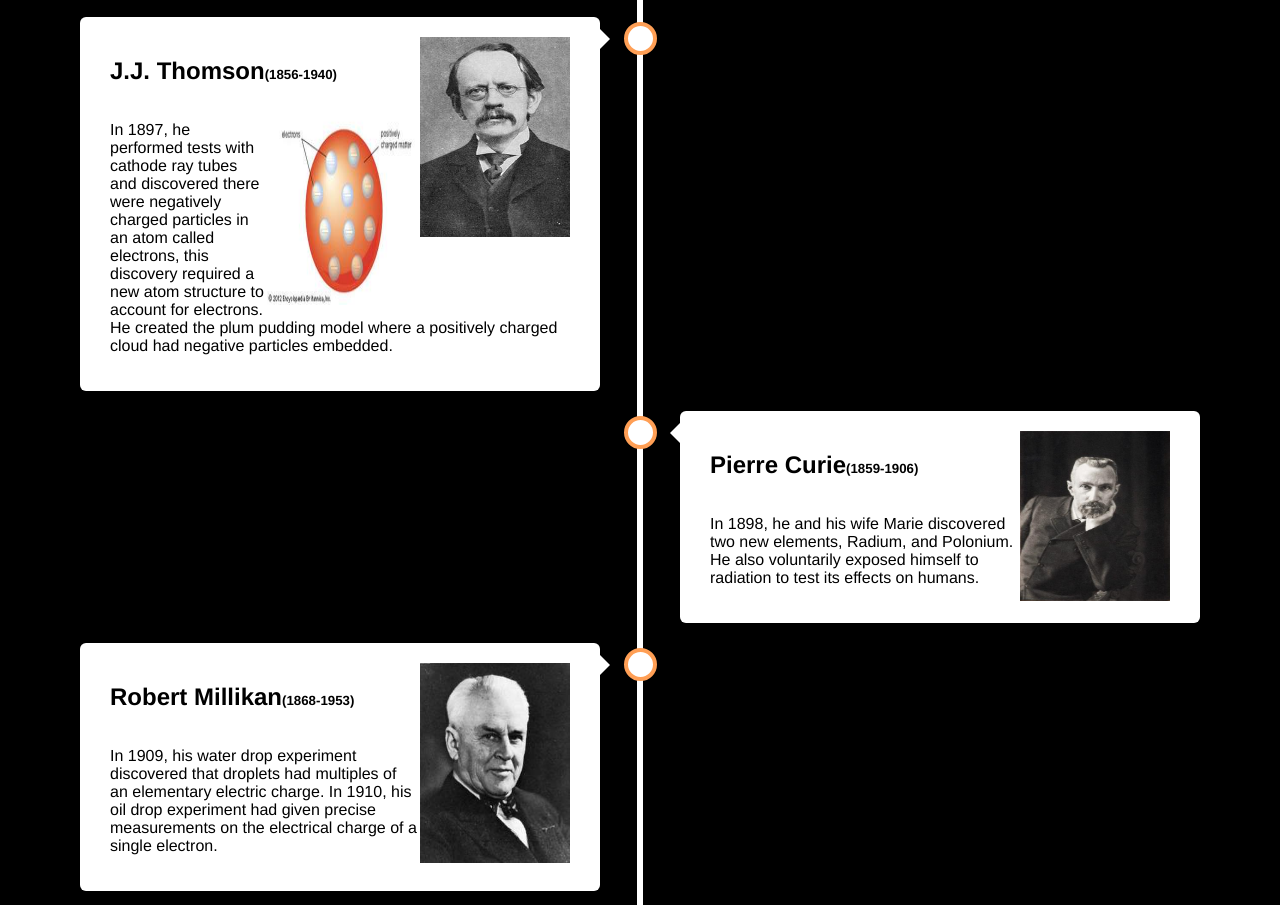
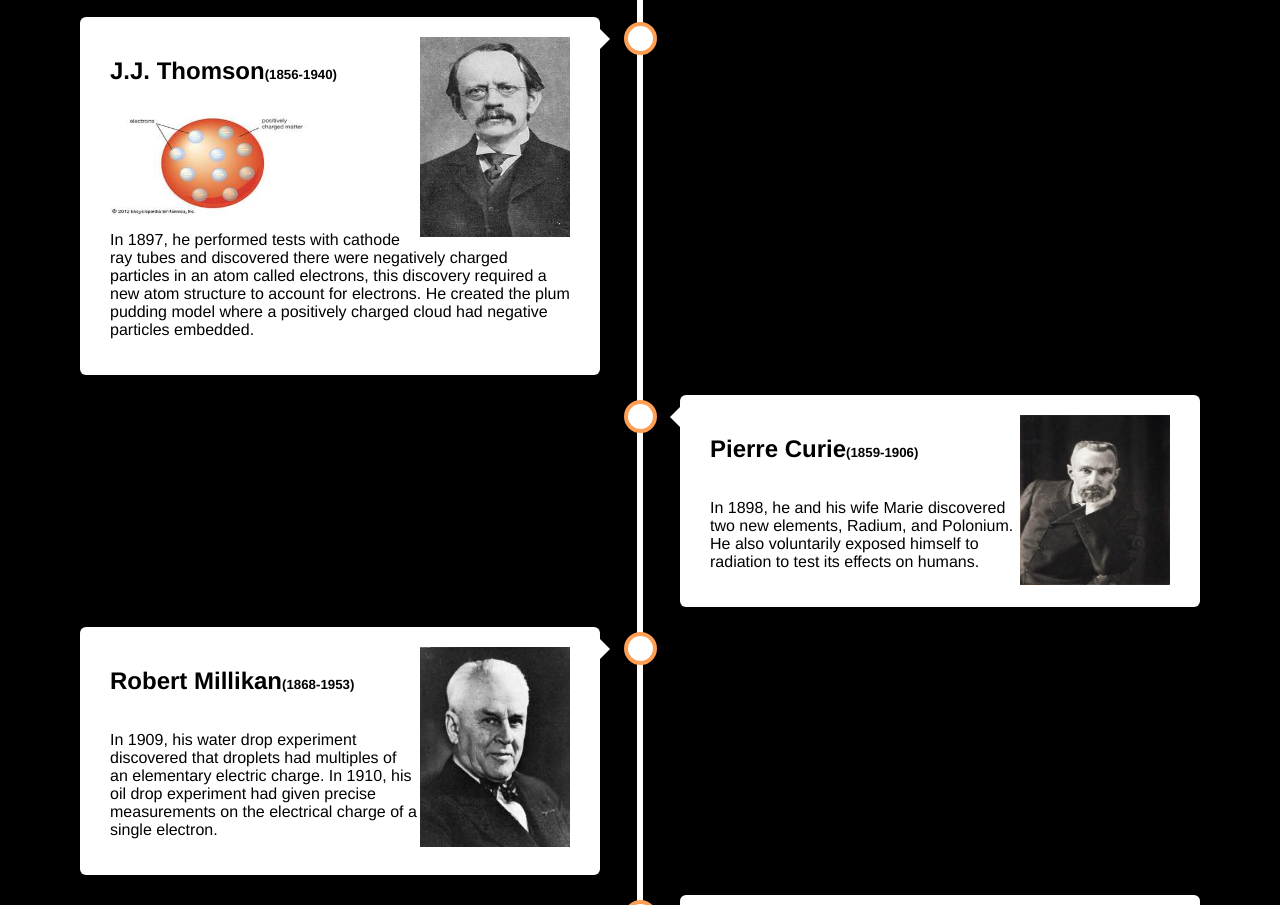
Before and after one commit to brianc37/atomtimeline, a plain HTML site: page index.html in a window 1280 px wide. Shown: the part 1904-2809 px from the top of the page. Drawn offline with Linux system fonts and the light colour scheme.

Commit message:
Update index.html

```diff
--- a/index.html
+++ b/index.html
@@ -58,7 +58,7 @@
 			<div class="content">
 				<h2 style="display:inline-block;">J.J. Thomson</h2><h5 style="display:inline-block;">(1856-1940)</h5>
 				<img align="right" src="./pics/J.J.jpg" alt="J.J. Thomson" style="width:150px;height:200px">
-				<img align="right" src="./pics/plum.jpg" style="width:150px;height:200px">
+				<img align="center" src="./pics/plum.jpg" style="width:200px;height:110px">
 				<p>In 1897, he performed tests with cathode ray tubes and discovered there were negatively charged particles in an atom called electrons, this discovery required a new atom structure to account for electrons. He created the plum pudding model where a positively charged cloud had negative particles embedded.</p>
 			</div>
 		</div>
```
